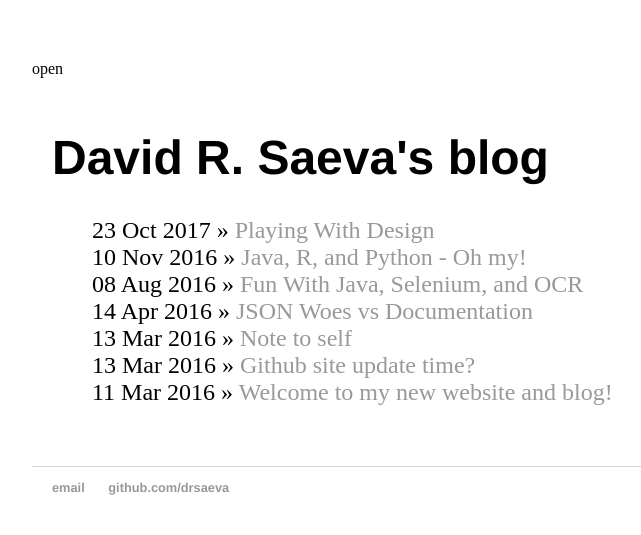
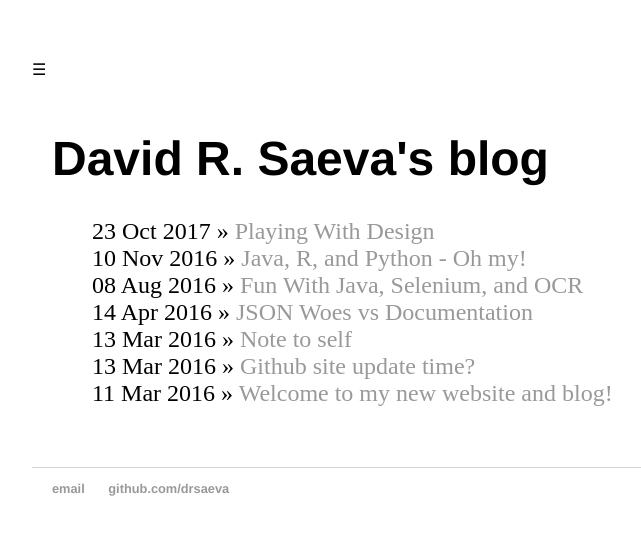
Before and after one commit to drsaeva/drsaeva.github.io, a Jekyll site: the page built from blog/index.html, in a window 1280 px wide. Shown: the top 535 px of the page, without its empty margins (160-801 px from the left). Built offline with Jekyll 4.4.1, drawn with Linux system fonts in a browser that asks for light colours.

Commit message:
Update default.html

```diff
--- a/_layouts/default.html
+++ b/_layouts/default.html
@@ -7,7 +7,7 @@
 		</head>
 		<body>
 		<div id="mySidenav" class="sidenav">
-  			<a href="javascript:void(0)" class="closebtn" onclick="closeNav()">☰</a>
+  			<a href="javascript:void(0)" class="closebtn" onclick="closeNav()">&times;</a>
 			<a href="/">home</a>
 			<a href="/about">about</a>
 			<a href="/cv">cv</a>
@@ -15,7 +15,7 @@
 		</div>
 
 <!-- Use any element to open the sidenav -->
-<span onclick="openNav()">open</span>
+<span onclick="openNav()">☰</span>
 
 <script>
 	/* Set the width of the side navigation to 250px and the left margin of the page content to 250px and add a black background color to body */
```
